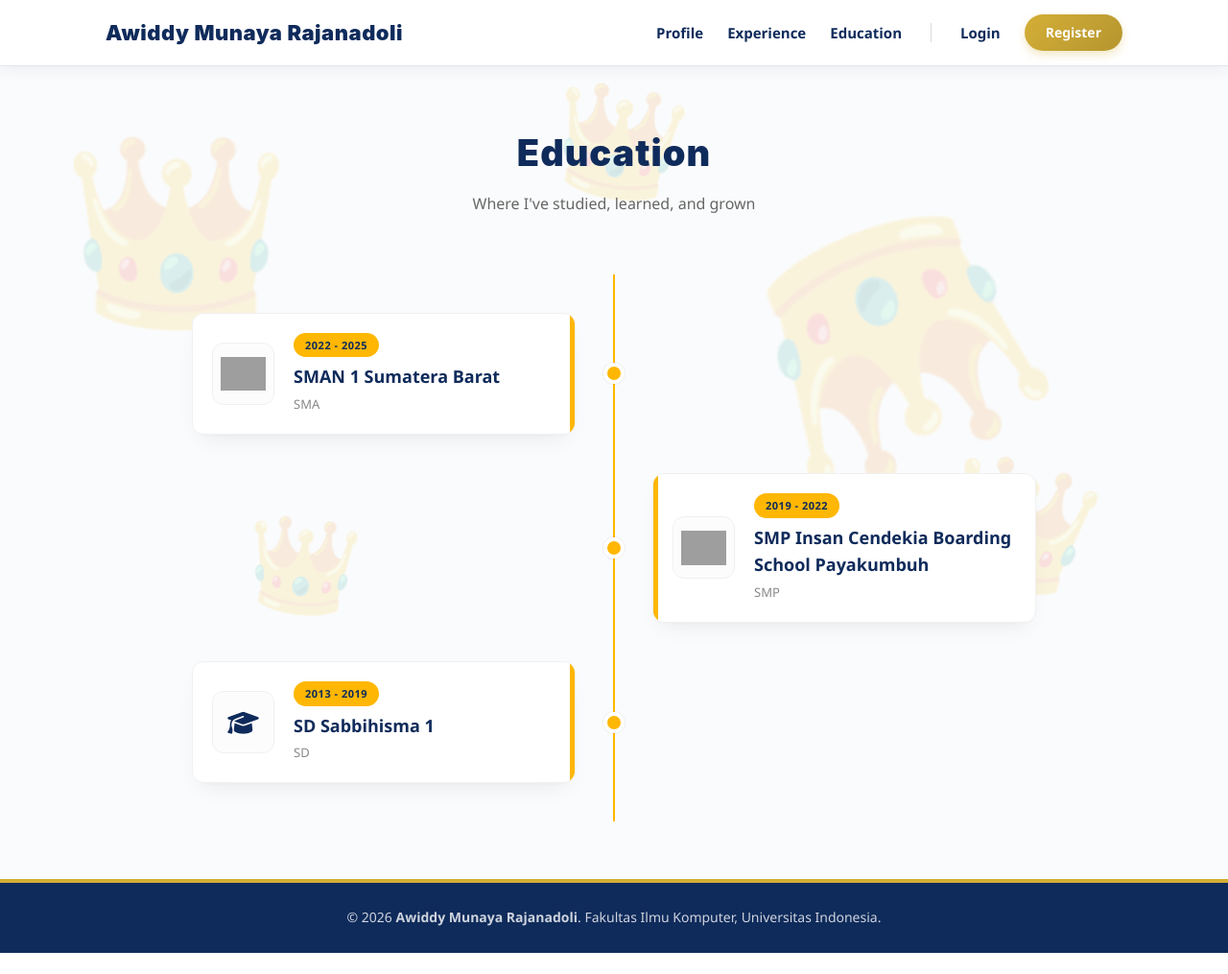
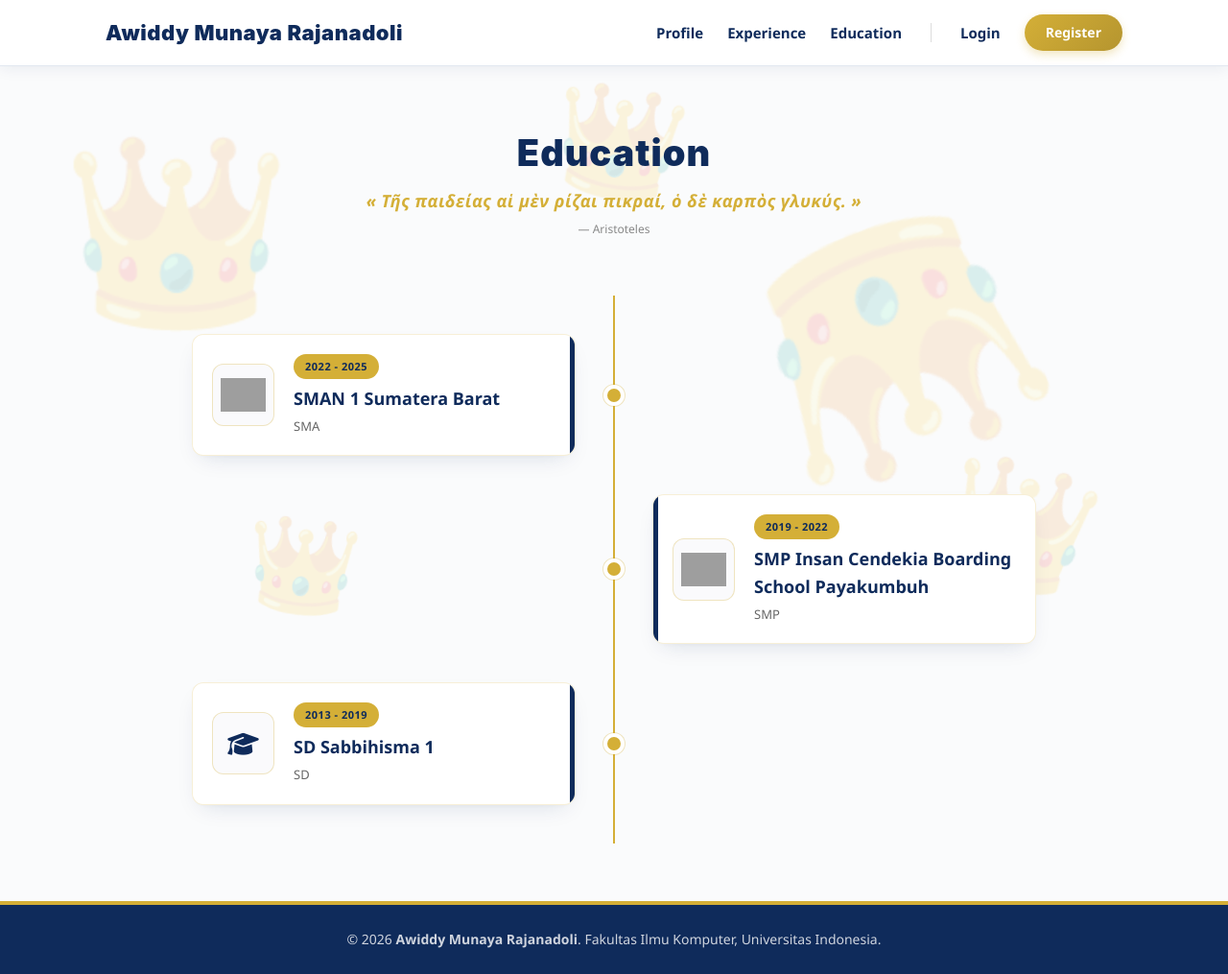
Before and after one commit to awiddymunaya/myportofolio, a Django app: page /education/ in a window 1280 px wide. Shown: the whole page at 96% size. Before the commit the page ends 993 px from the top, so only its background shows below. Run offline with Django 5.2, Linux system fonts and the light colour scheme; data comes from the database, SQL or seed files in the repository; grey boxes are pictures that could not be loaded.

Commit message:
style: change timeline card accent line to royal blue

```diff
--- a/templates/education.html
+++ b/templates/education.html
@@ -4,7 +4,7 @@
 {% block meta %}
 <style>
     /* =========================================
-       TEMA ZIG-ZAG HORIZONTAL - AKSEN GARIS PRESISI
+       TEMA ZIG-ZAG HORIZONTAL - ROYAL BLUE & GOLD
        ========================================= */
     .edu-section {
         padding: 60px 20px;
@@ -19,28 +19,38 @@
     }
 
     .edu-header-container h1 {
-        color: #0f2b5b;
-        margin: 0 0 10px 0;
+        color: #0f2b5b; /* Royal Blue */
+        margin: 0 0 5px 0;
         font-size: 38px;
         font-weight: 900;
         letter-spacing: 1px;
     }
 
-    .edu-subtitle {
-        color: #666;
-        font-size: 16px;
-        margin-bottom: 25px;
+    .edu-quote {
+        color: #D4AF37; /* Muted Gold */
+        font-size: 18px;
+        margin-bottom: 5px;
+        font-style: italic;
+        font-weight: 600;
+        letter-spacing: 0.5px;
+    }
+
+    .edu-quote-translation {
+        color: #888;
+        font-size: 12px;
+        margin-bottom: 30px;
     }
 
     .btn-add-gold {
         display: inline-block;
         padding: 10px 25px;
-        background: #ffb703;
-        color: #0f2b5b;
+        background: linear-gradient(135deg, #D4AF37, #B5952F);
+        color: #ffffff;
         text-decoration: none;
         border-radius: 20px;
         font-weight: 800;
         font-size: 14px;
+        box-shadow: 0 4px 15px rgba(212, 175, 55, 0.4);
         transition: transform 0.2s;
     }
     .btn-add-gold:hover { transform: translateY(-2px); }
@@ -58,7 +68,7 @@
         content: '';
         position: absolute;
         width: 2px;
-        background-color: #ffb703;
+        background-color: #D4AF37; /* Garis emas */
         top: 0;
         bottom: 0;
         left: 50%;
@@ -82,25 +92,25 @@
         position: absolute;
         width: 14px;
         height: 14px;
-        background-color: #ffb703;
+        background-color: #D4AF37; /* Titik emas */
         border: 4px solid #fff;
         border-radius: 50%;
         top: 50%;
         transform: translateY(-50%);
         z-index: 1;
-        box-shadow: 0 0 0 1px rgba(0,0,0,0.05);
+        box-shadow: 0 0 0 1px rgba(212, 175, 55, 0.3);
     }
 
-    .timeline-item:nth-child(odd)::after { right: -11px; }
-    .timeline-item:nth-child(even)::after { left: -11px; }
+    .timeline-item:nth-child(odd):after { right: -11px; }
+    .timeline-item:nth-child(even):after { left: -11px; }
 
     /* --- KARTU PERSEGI PANJANG (HORIZONTAL) --- */
     .timeline-card {
         background-color: #ffffff;
         border-radius: 12px;
         padding: 20px;
-        box-shadow: 0 12px 24px -10px rgba(0, 0, 0, 0.08), 0 4px 6px -4px rgba(0, 0, 0, 0.04);
-        border: 1px solid #f0f0f0;
+        box-shadow: 0 10px 25px -10px rgba(15, 43, 91, 0.15), 0 4px 6px -4px rgba(0, 0, 0, 0.04);
+        border: 1px solid rgba(212, 175, 55, 0.2);
         display: flex;
         flex-direction: row;
         align-items: center;
@@ -108,13 +118,15 @@
         position: relative;
         overflow: hidden;
         width: 100%;
-        transition: transform 0.2s ease;
+        transition: transform 0.2s ease, box-shadow 0.2s ease;
     }
 
-    .timeline-card:hover { transform: translateY(-3px); }
+    .timeline-card:hover {
+        transform: translateY(-3px);
+        box-shadow: 0 15px 30px -10px rgba(15, 43, 91, 0.2);
+    }
 
-    /* --- LOGIKA POSISI GARIS AKSEN KUNING --- */
-    /* Kartu di SISIR KIRI (ganjil): Garis kuning di KANAN menghadap ke tengah */
+    /* --- LOGIKA POSISI GARIS AKSEN ROYAL BLUE --- */
     .timeline-item:nth-child(odd) .timeline-card::after {
         content: '';
         position: absolute;
@@ -122,10 +134,9 @@
         bottom: 0;
         right: 0;
         width: 5px;
-        background-color: #ffb703;
+        background-color: #0f2b5b; /* Diubah jadi Royal Blue */
     }
 
-    /* Kartu di SISI KANAN (genap): Garis kuning di KIRI menghadap ke tengah */
     .timeline-item:nth-child(even) .timeline-card::after {
         content: '';
         position: absolute;
@@ -133,7 +144,7 @@
         bottom: 0;
         left: 0;
         width: 5px;
-        background-color: #ffb703;
+        background-color: #0f2b5b; /* Diubah jadi Royal Blue */
     }
 
     /* KOTAK LOGO KIRI */
@@ -142,8 +153,8 @@
         height: 65px;
         flex-shrink: 0;
         border-radius: 12px;
-        border: 1px solid #f0f0f0;
-        background: #fcfcfc;
+        border: 1px solid rgba(212, 175, 55, 0.3);
+        background: #fafafc;
         display: flex;
         align-items: center;
         justify-content: center;
@@ -171,12 +182,12 @@
 
     .year-badge {
         display: inline-block;
-        background-color: #ffb703;
+        background-color: #D4AF37;
         color: #0f2b5b;
         padding: 4px 12px;
         border-radius: 14px;
         font-size: 11px;
-        font-weight: 800;
+        font-weight: 900;
         margin-bottom: 6px;
         letter-spacing: 0.5px;
     }
@@ -189,10 +200,10 @@
     }
 
     .edu-level {
-        color: #888;
+        color: #666;
         font-size: 13px;
         margin: 0;
-        font-weight: 400;
+        font-weight: 500;
     }
 
     .edu-actions {
@@ -200,7 +211,7 @@
         gap: 8px;
         margin-top: 10px;
         padding-top: 10px;
-        border-top: 1px solid #f5f5f5;
+        border-top: 1px solid #f0f0f0;
         width: 100%;
     }
     .btn-action {
@@ -220,10 +231,9 @@
         .royal-timeline::after { left: 24px; }
         .timeline-item { width: 100%; padding-left: 55px; padding-right: 15px; }
         .timeline-item:nth-child(even) { left: 0%; }
-        .timeline-item:nth-child(odd)::after,
-        .timeline-item:nth-child(even)::after { left: 16px; }
+        .timeline-item:nth-child(odd):after,
+        .timeline-item:nth-child(even):after { left: 16px; }
         .timeline-card { padding: 15px; }
-        /* Di HP karena lurus ke kiri, garis kuning selalu di kiri */
         .timeline-item:nth-child(odd) .timeline-card::after { right: auto; left: 0; }
     }
 </style>
@@ -234,7 +244,8 @@
 
     <div class="edu-header-container">
         <h1>Education</h1>
-        <p class="edu-subtitle">Where I've studied, learned, and grown</p>
+        <p class="edu-quote">« Τῆς παιδείας αἱ μὲν ρίζαι πικραί, ὁ δὲ καρπὸς γλυκύς. »</p>
+        <p class="edu-quote-translation">— Aristoteles</p>
 
         {% if user.is_superuser %}
             <a href="{% url 'main:create_education' %}" class="btn-add-gold">+ Tambah Pendidikan</a>
```
